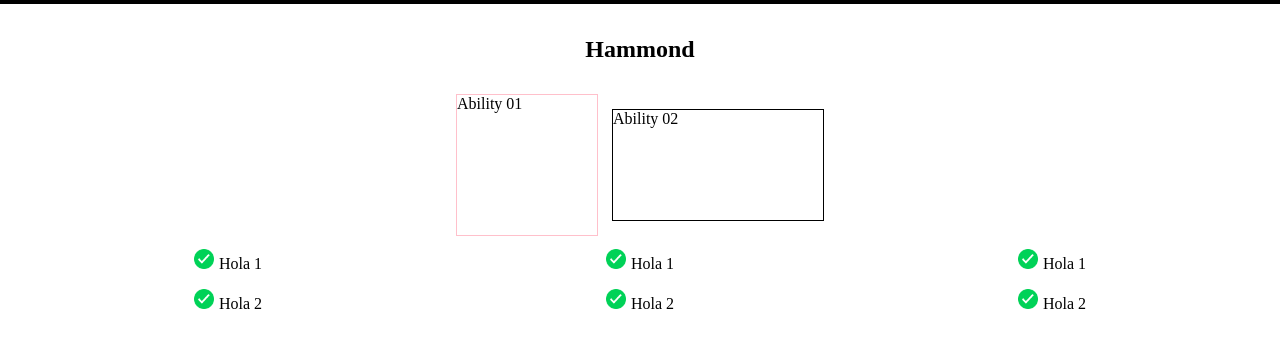
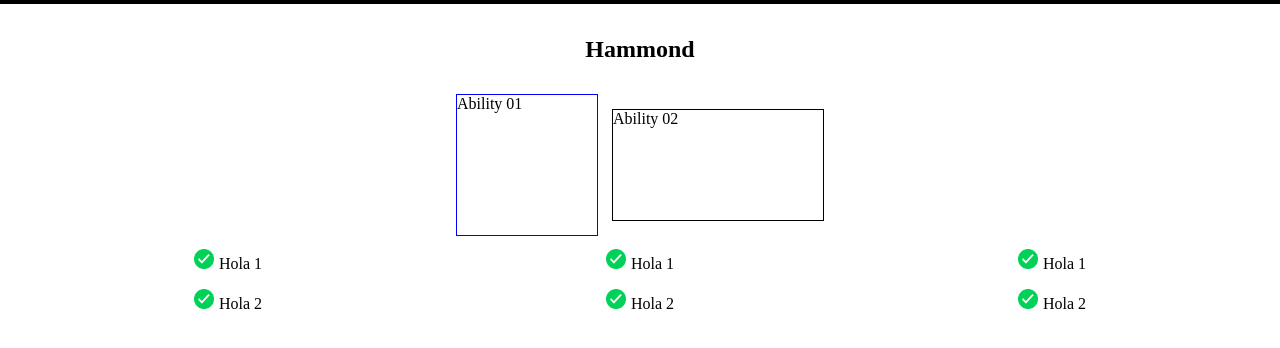
Before and after one commit to JuanYut/Bedu, a plain HTML site: page Ejercicio 01/index.html in a window 1280 px wide. Shown: the part 36-384 px from the top of the page. Drawn offline with Linux system fonts and the light colour scheme.

Commit message:
color azul

```diff
--- a/Ejercicio 01/styles.css
+++ b/Ejercicio 01/styles.css
@@ -45,7 +45,7 @@
 .section-01 div:nth-child(2) {
   height: 140px;
   width: 140px;
-  border: 1px solid pink;
+  border: 1px solid blue;
   place-self: start;
 }
 
```
